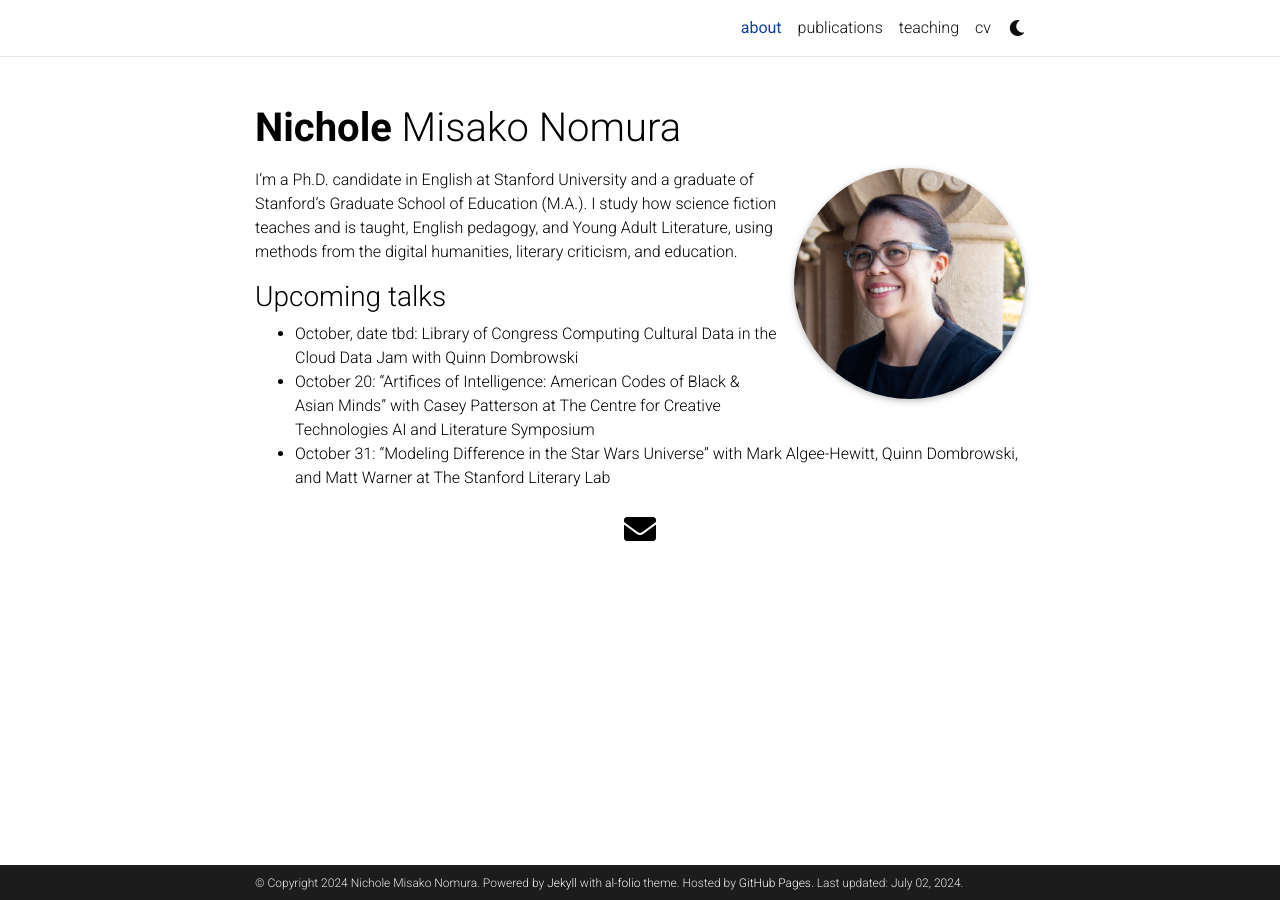
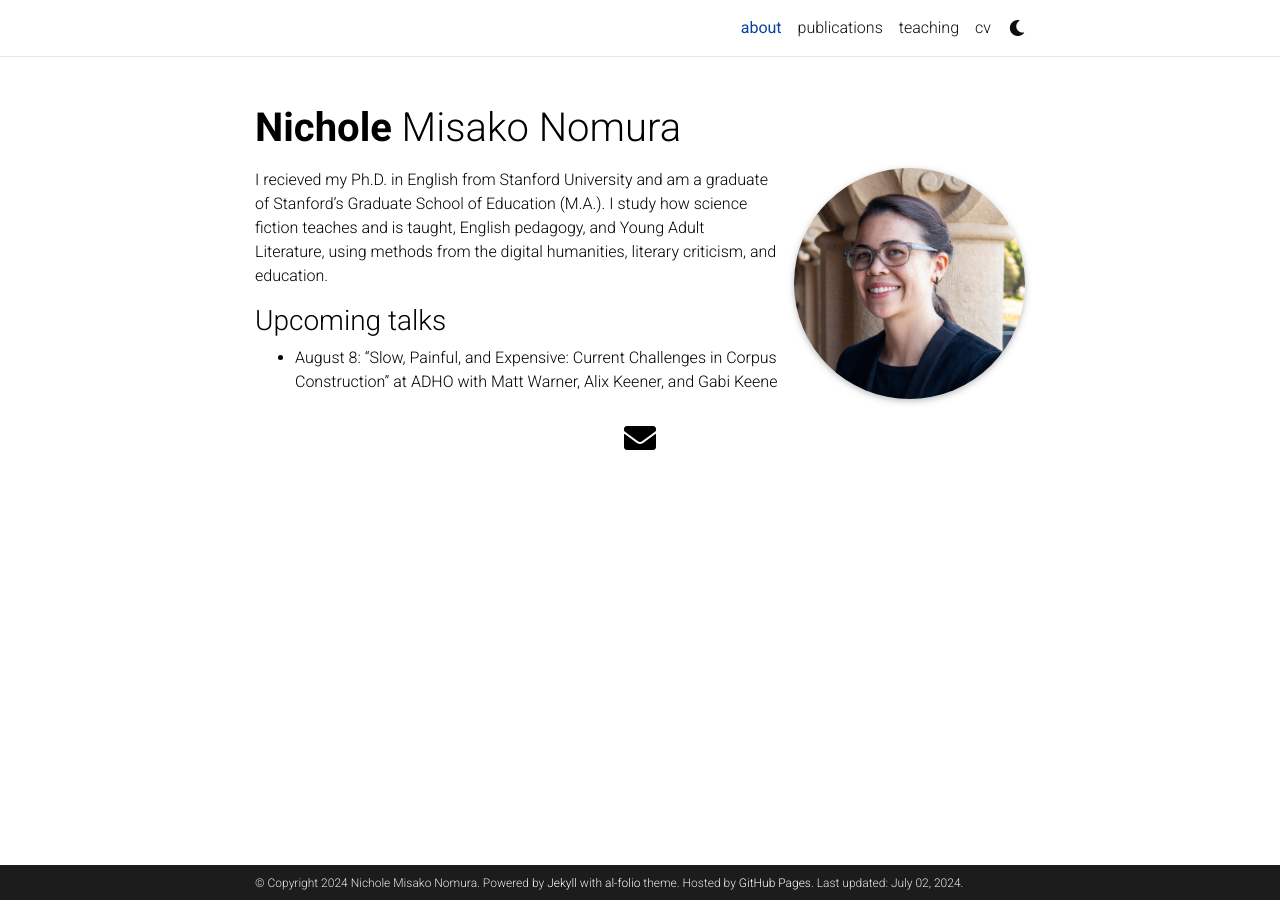
Before and after one commit to Nomura-N/Nomura-N.github.io, a Jekyll site: the page built from _pages/about.md, in a window 1280 px wide. Built offline with Jekyll 4.4.1, drawn with Linux system fonts in a browser that asks for light colours; comment, search, counter and statistics services are not loaded; a style sheet for code colours, icons or effects is not loaded.

Commit message:
Update about.md
updated upcoming talks and bio

```diff
--- a/_pages/about.md
+++ b/_pages/about.md
@@ -16,10 +16,8 @@ selected_papers: true # includes a list of papers marked as "selected={true}"
 social: true  # includes social icons at the bottom of the page
 ---
 
-I'm a Ph.D. candidate in English at Stanford University and a graduate of Stanford's Graduate School of Education (M.A.). I study how science fiction teaches and is taught, English pedagogy, and Young Adult Literature, using methods from the digital humanities, literary criticism, and education.
+I recieved my Ph.D. in English from Stanford University and am a graduate of Stanford's Graduate School of Education (M.A.). I study how science fiction teaches and is taught, English pedagogy, and Young Adult Literature, using methods from the digital humanities, literary criticism, and education.
 
 
 ### Upcoming talks
-* October, date tbd: Library of Congress Computing Cultural Data in the Cloud Data Jam with Quinn Dombrowski
-* October 20: "Artifices of Intelligence: American Codes of Black & Asian Minds" with Casey Patterson at The Centre for Creative Technologies AI and Literature Symposium
-* October 31: "Modeling Difference in the Star Wars Universe" with Mark Algee-Hewitt, Quinn Dombrowski, and Matt Warner at The Stanford Literary Lab
+* August 8: "Slow, Painful, and Expensive: Current Challenges in Corpus Construction" at ADHO with Matt Warner, Alix Keener, and Gabi Keene
```
